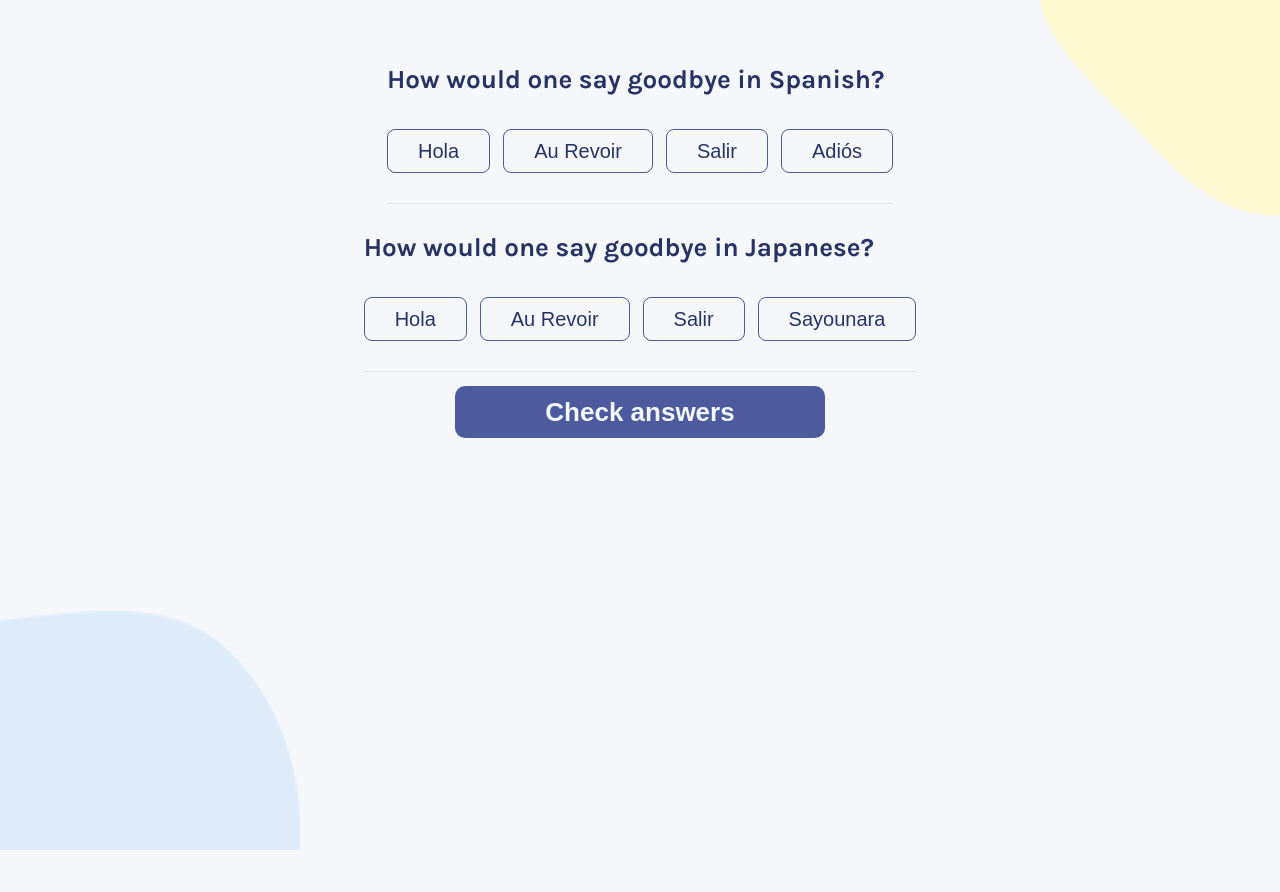
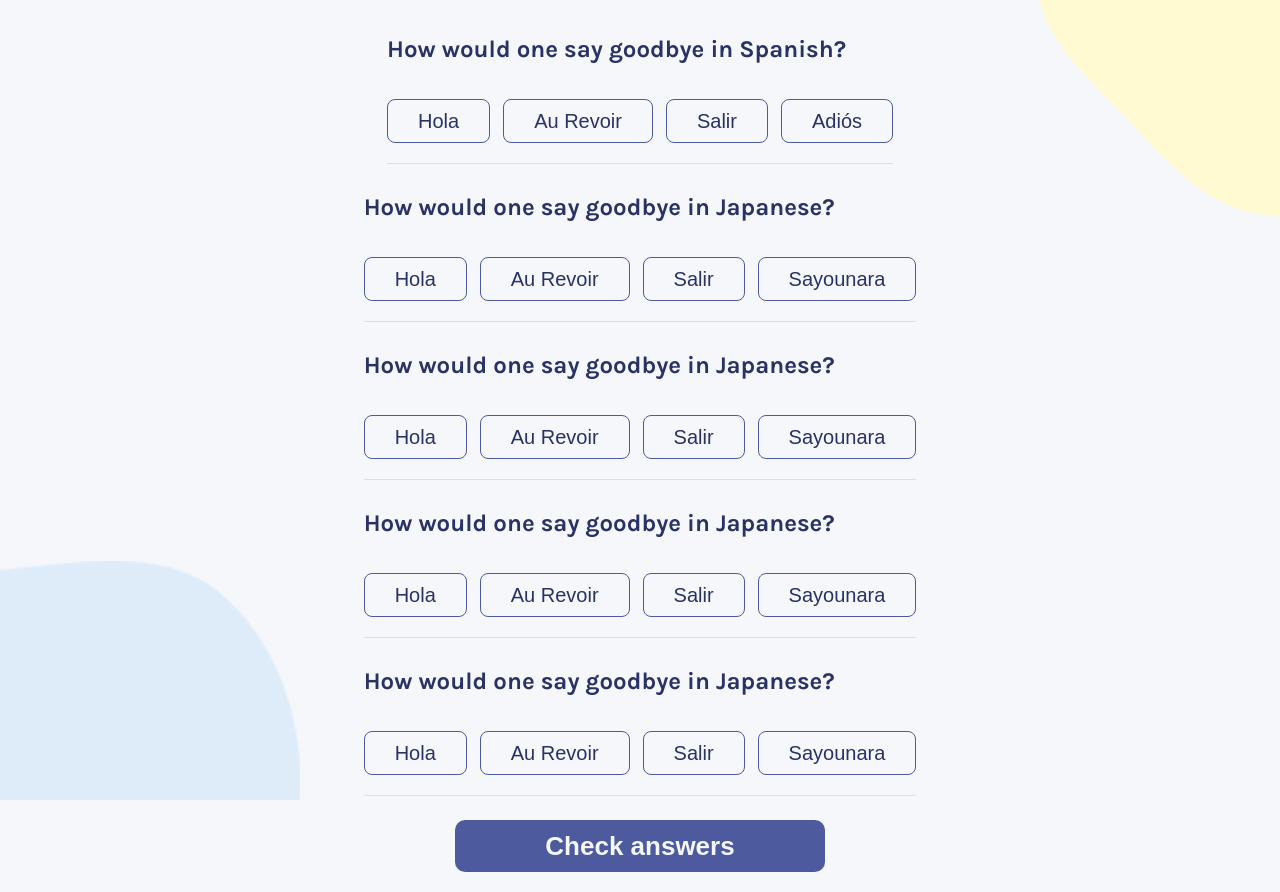
Before and after one commit to erikgab01/quiz, a React (Create React App) app: page / in a window 1280 px wide. Before the commit the page ends 850 px from the top, so only its background shows below. Built offline with nearby package versions, Linux system fonts and the light colour scheme.

Commit message:
Design fixes

```diff
--- a/src/components/Question/Question.module.css
+++ b/src/components/Question/Question.module.css
@@ -39,11 +39,11 @@
         font-size: 20px;
     }
     .title {
-        font-size: 26px;
+        font-size: 24px;
         margin-bottom: 40px;
         margin-top: 20px;
     }
     .question {
-        padding-bottom: 30px;
+        padding-bottom: 20px;
     }
 }
--- a/src/components/Quiz/Quiz.jsx
+++ b/src/components/Quiz/Quiz.jsx
@@ -13,6 +13,27 @@ export default function Quiz() {
         },
         {
             id: 2,
+            type: "multiple",
+            question: "How would one say goodbye in Japanese?",
+            correct_answer: "Sayounara",
+            incorrect_answers: ["Hola", "Au Revoir", "Salir"],
+        },
+        {
+            id: 3,
+            type: "multiple",
+            question: "How would one say goodbye in Japanese?",
+            correct_answer: "Sayounara",
+            incorrect_answers: ["Hola", "Au Revoir", "Salir"],
+        },
+        {
+            id: 4,
+            type: "multiple",
+            question: "How would one say goodbye in Japanese?",
+            correct_answer: "Sayounara",
+            incorrect_answers: ["Hola", "Au Revoir", "Salir"],
+        },
+        {
+            id: 5,
             type: "multiple",
             question: "How would one say goodbye in Japanese?",
             correct_answer: "Sayounara",
--- a/src/components/Quiz/Quiz.module.css
+++ b/src/components/Quiz/Quiz.module.css
@@ -1,10 +1,11 @@
 .quiz {
-    margin: 50px auto;
+    margin: 0 auto;
     max-width: 400px;
     display: flex;
     flex-direction: column;
     align-items: center;
     gap: 14px;
+    padding: 20px 0;
 }
 
 .checkButton {
@@ -13,6 +14,7 @@
     line-height: 12px;
     border-radius: 10px;
     padding: 10px 20px;
+    margin-top: 10px;
 }
 
 @media screen and (min-width: 800px) {
@@ -21,7 +23,6 @@
         padding: 20px 90px;
     }
     .quiz {
-        margin: 50px auto;
         max-width: 1000px;
         display: flex;
         flex-direction: column;
--- a/src/index.css
+++ b/src/index.css
@@ -6,11 +6,11 @@
 
 body {
     font-family: "Inter", sans-serif;
-    height: 100vh;
     background: url("blob_blue.png") no-repeat, url("blob_yellow.png") no-repeat;
     background-size: 300px, 300px;
     background-position: left bottom, right top;
     background-color: #f5f7fb;
+    height: 100vh;
 }
 
 .btn {
```
